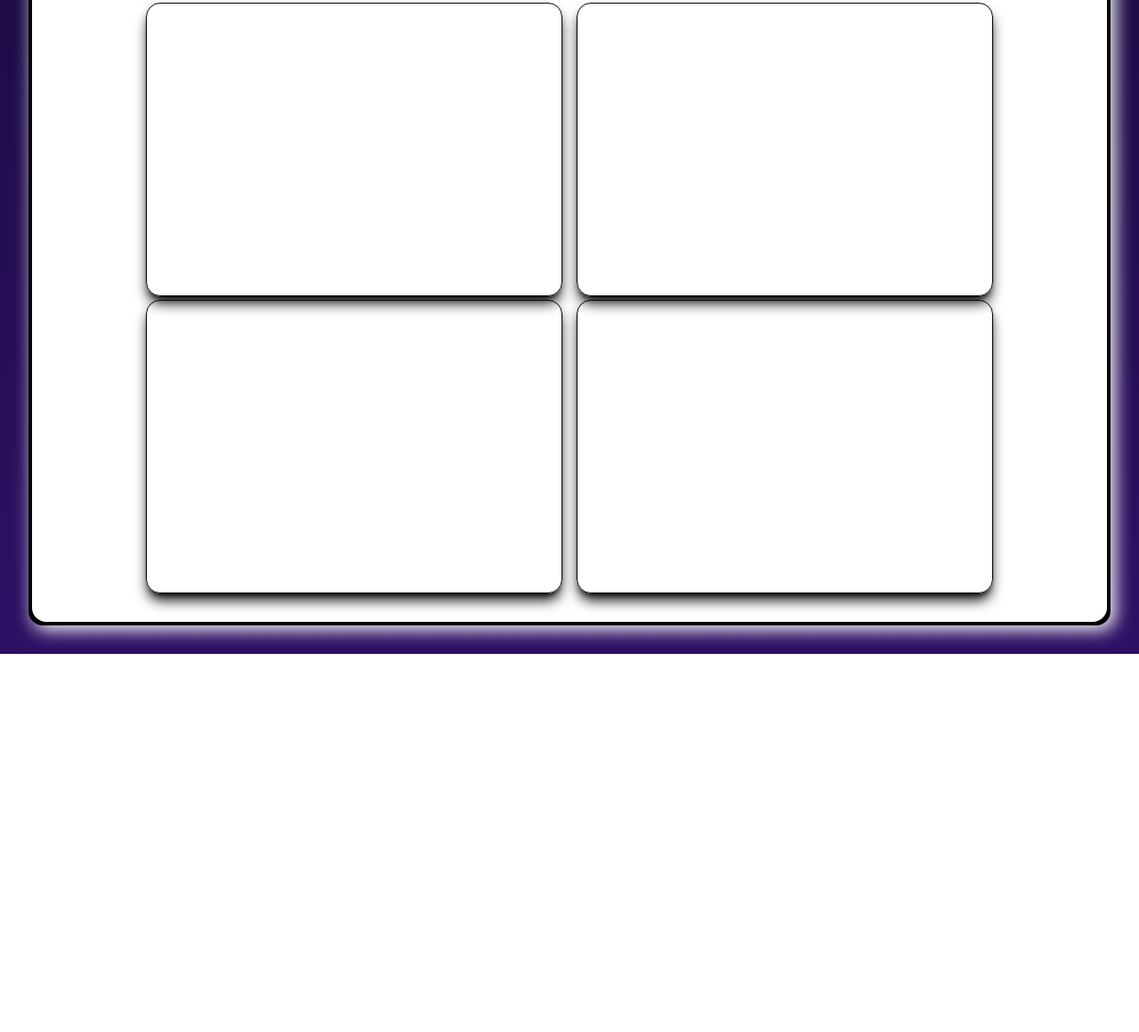
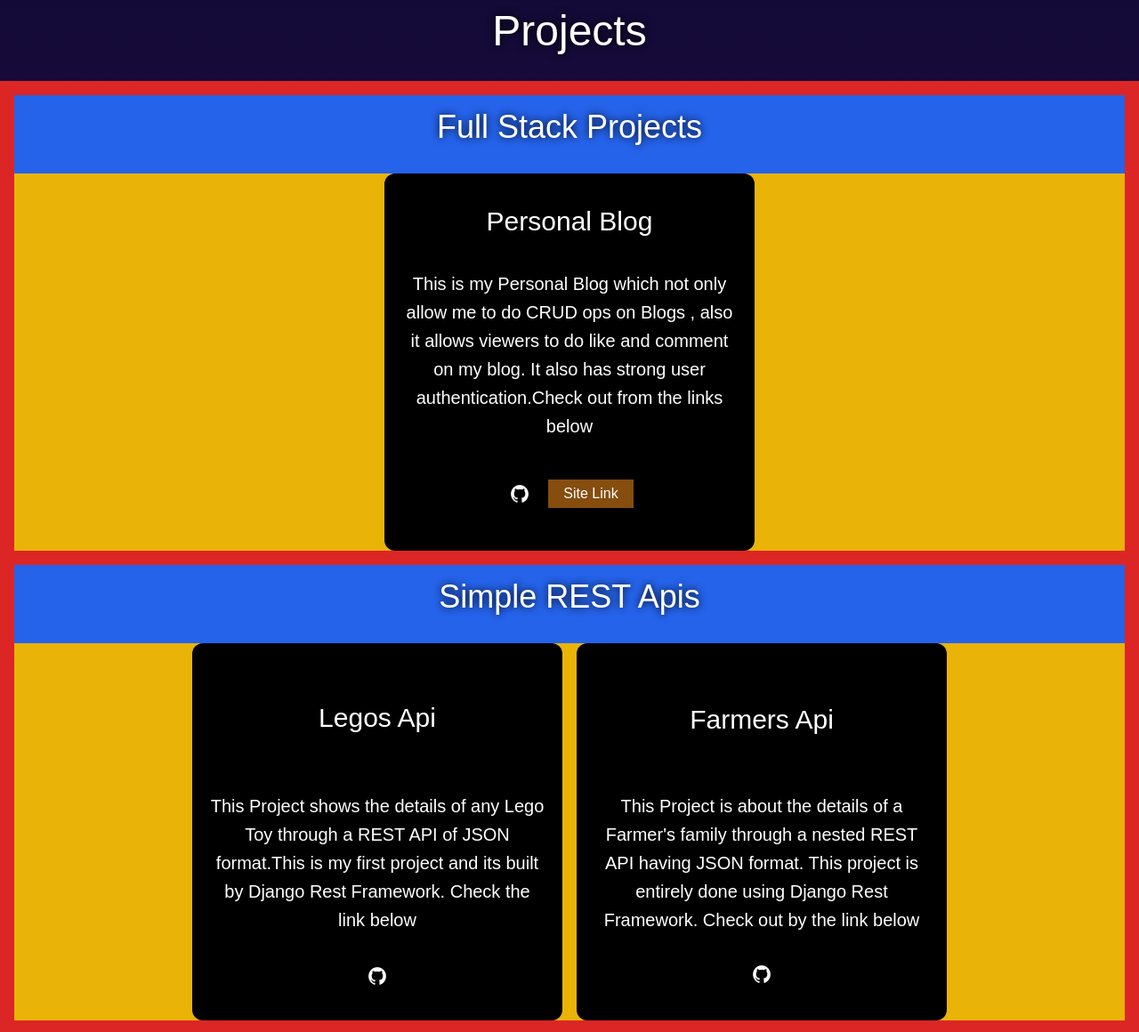
Before and after one commit to PARTHIB-DEB/EPITOME, a website built with Vite: page index.html in a window 1280 px wide. Shown: the part 1211-2371 px from the top of the page at 89% size. Before the commit the page ends 1946 px from the top, so only its background shows below. Built offline with nearby package versions, Linux system fonts and the light colour scheme; files whose address does not match are found by name; a web font is replaced by a local one.

Commit message:
changed homepage

```diff
--- a/index.html
+++ b/index.html
@@ -13,16 +13,14 @@
 </head>
 
 <body class="overflow-x-hidden bg-no-repeat bg-gradient-to-t from-violet-950 to-slate-950 text-white"
-    style="font-family: 'Inder', sans-serif;">
+    style="font-family: 'Inder', sans-serif">
     <!--Header-->
     <header class="py-[1.2rem] w-full bg-transparent md:mt-[1.5rem] md:mb-[5rem]"
-        style="filter:drop-shadow(0.5px 0.5px 8px white);">
+        style="filter: drop-shadow(0.5px 0.5px 8px white)">
         <!--Small Navbar-->
         <div class="small-navbar w-auto px-[1.5rem] md:hidden hover:cursor-pointer" id="smallnav">
             <div class="nav-ham flex items-center justify-between text-xl">
-                <p class="site-name" id="site-name">
-                    EPITOME
-                </p>
+                <p class="site-name" id="site-name">EPITOME</p>
                 <!--Manual Hamburger Creation-->
                 <div class="flex justify-end items-center -mr-[1rem] z-[10]" id="hamberger">
                     <div class="name-menu flex justify-between">
@@ -45,9 +43,7 @@
         </div>
         <!--Large Navbar + all menus-->
         <div class="large-navbar hidden md:flex justify-evenly items-centers text-xl">
-            <p class="site-name hover:cursor-pointer" id="site-name">
-                EPITOME
-            </p>
+            <p class="site-name hover:cursor-pointer" id="site-name">EPITOME</p>
             <p class="about hover:cursor-pointer">About</p>
             <p class="Skills hover:cursor-pointer">Skills</p>
             <p class="projects hover:cursor-pointer">Projects</p>
@@ -56,10 +52,13 @@
     </header>
     <!--Quote-->
     <div class="py-8 px-4 mx-auto max-w-screen-xl text-center mt-[3rem] lg:py-16 lg:px-12">
-        <h1 class="mb-4 text-4xl font-extrabold tracking-tight leading-none md:text-5xl lg:text-6xl">Creation is an art
-            of Engineering.</h1>
-        <p class="mb-8 text-lg font-normal text-gray-500 lg:text-xl sm:px-16 xl:px-48">Welcome to my EPITOME. It shows
-            all the works that I have done till now. Scroll down to know more about me</p>
+        <h1 class="mb-4 text-4xl font-extrabold tracking-tight leading-none md:text-5xl lg:text-6xl">
+            Creation is an art of Engineering.
+        </h1>
+        <p class="mb-8 text-lg font-normal text-gray-500 lg:text-xl sm:px-16 xl:px-48">
+            Welcome to my EPITOME. It shows all the works that I have done till now.
+            Scroll down to know more about me
+        </p>
         <div class="flex flex-col mb-8 md:mb-10 space-y-4 sm:flex-row sm:justify-center sm:space-y-0 sm:space-x-4">
             <a href="#"
                 class="inline-flex justify-center items-center py-3 px-5 text-base font-medium text-center text-white rounded-lg bg-purple-500 hover:bg-green-500 focus:ring-4 focus:ring-primary-300 dark:focus:ring-primary-900">
@@ -74,94 +73,174 @@
     </div>
     <!--Contents-->
     <!--Profile and about-->
-    <div class="profile-about h-[30rem] md:h-[40rem] md:-mt-[4rem] w-full flex flex-col items-center md:flex-row md:justify-evenly">
+    <div
+        class="profile-about h-[30rem] md:h-[40rem] md:-mt-[4rem] w-full flex flex-col items-center lg:flex-row lg:justify-evenly">
         <img src="static/myimage.png" alt="" srcset=""
-            class="img-block rounded-full h-[10rem] w-[10rem] md:h-[15rem] md:w-[15rem] bg-yellow-500 mt-[2rem] md:order-1">
-        <div class="abt-block h-[40%] w-[90%] md:w-1/2 md:h-[20%] flex justify-center items-center space-x-5  rounded-lg bg-black my-[1rem] p-[1rem] md:p-[2rem]"
-            style="filter: drop-shadow(5px 5px 10px white);">
-            <img src="static/terminal-light.png" alt="" srcset="" class=" h-[30px] w-[30px]">
-            <p class="content leading-8 overflow-x-hidden text-xl md:text-2xl text-center" id="element">
-            </p>
+            class="img-block rounded-lg h-[10rem] w-[10rem] md:h-[15rem] md:w-[15rem] bg-yellow-500 my-[4rem]" />
+        <div class="abt-block h-[35%] w-[90%] lg:w-[50%] lg:h-[30%] flex justify-center items-center space-x-5 rounded-lg bg-black my-[1rem] p-[1rem] lg:p-[2rem]"
+            style="filter: drop-shadow(5px 5px 10px white)">
+            <img src="static/terminal-light.png" alt="" srcset="" class="h-[30px] w-[30px]" />
+            <p class="content leading-8 overflow-x-hidden text-xl md:text-2xl text-center" id="element"></p>
         </div>
     </div>
-    <div class="projects mt-[1rem] md:-mt-[3rem] flex flex-col items-center">
-        <p class="text-center text-4xl md:text-5xl underline" style="filter: drop-shadow(0px 0px 5px black);">Projects</p>
+    <div class="projects mt-[6rem] flex flex-col items-center">
+        <p class="text-center text-4xl md:text-5xl" style="filter: drop-shadow(0px 0px 5px black)">
+            Projects
+        </p>
         <!--Project Box-->
         <!--Small Screen-->
         <div class="encap-small-proj mt-8 w-full h-1/2 flex flex-col space-y-2 py-[1rem] px-4 md:hidden">
             <div class="project-1 flex flex-col items-center space-y-2">
-                <div class="proj-cell w-full h-[2.5rem] bg-black rounded-xl  p-[0.1rem]  shadow-black shadow-lg flex justify-evenly items-center">
-                    <div class="inner-banner h-full w-full bg-white rounded-xl space-x-7 flex justify-center items-center">
+                <div
+                    class="proj-cell w-full h-[2.5rem] bg-black rounded-xl p-[0.1rem] shadow-black shadow-lg flex justify-evenly items-center">
+                    <div
+                        class="inner-banner h-full w-full bg-white rounded-xl space-x-7 flex justify-center items-center">
                         <div class="mark h-[1.5rem] w-[1.5rem] bg-black rounded-full p-[0.2rem]">
                             <div
                                 class="inner-mark h-full w-full rounded-full bg-white text-black flex items-center justify-center">
                                 <p class="font-bold">1</p>
                             </div>
                         </div>
-                        <div class="proj-name text-xl text-black font-bold">Project Name</div>
-                        <svg xmlns="http://www.w3.org/2000/svg" width="25" height="25" fill="#000000" viewBox="0 0 256 256" id="scroll">
+                        <div class="proj-name text-xl text-black font-bold">
+                            Project Name
+                        </div>
+                        <svg xmlns="http://www.w3.org/2000/svg" width="25" height="25" fill="#000000"
+                            viewBox="0 0 256 256" id="scroll">
                             <path
                                 d="M213.66,101.66l-80,80a8,8,0,0,1-11.32,0l-80-80A8,8,0,0,1,53.66,90.34L128,164.69l74.34-74.35a8,8,0,0,1,11.32,11.32Z">
                             </path>
                         </svg>
                     </div>
                 </div>
-                <div class="proj-desc max-h-[25rem] min-h-0 w-full bg-white rounded-xl flex flex-col items-center justify-center" id="sc">
-                </div>
+                <div class="proj-desc max-h-[25rem] min-h-0 w-full bg-white rounded-xl flex flex-col items-center justify-center"
+                    id="sc"></div>
             </div>
             <div class="project-2 flex flex-col items-center space-y-2">
-                <div class="proj-cell w-full h-[2.5rem] bg-black rounded-xl  p-[0.1rem]  shadow-black shadow-lg flex justify-evenly items-center">
-                    <div class="inner-banner h-full w-full bg-white rounded-xl space-x-7 flex justify-center items-center">
+                <div
+                    class="proj-cell w-full h-[2.5rem] bg-black rounded-xl p-[0.1rem] shadow-black shadow-lg flex justify-evenly items-center">
+                    <div
+                        class="inner-banner h-full w-full bg-white rounded-xl space-x-7 flex justify-center items-center">
                         <div class="mark h-[1.5rem] w-[1.5rem] bg-black rounded-full p-[0.2rem]">
                             <div
                                 class="inner-mark h-full w-full rounded-full bg-white text-black flex items-center justify-center">
                                 <p class="font-bold">2</p>
                             </div>
                         </div>
-                        <div class="proj-name text-xl text-black font-bold">Project Name</div>
-                        <svg xmlns="http://www.w3.org/2000/svg" width="25" height="25" fill="#000000" viewBox="0 0 256 256" id="scroll">
+                        <div class="proj-name text-xl text-black font-bold">
+                            Project Name
+                        </div>
+                        <svg xmlns="http://www.w3.org/2000/svg" width="25" height="25" fill="#000000"
+                            viewBox="0 0 256 256" id="scroll">
                             <path
                                 d="M213.66,101.66l-80,80a8,8,0,0,1-11.32,0l-80-80A8,8,0,0,1,53.66,90.34L128,164.69l74.34-74.35a8,8,0,0,1,11.32,11.32Z">
                             </path>
                         </svg>
                     </div>
                 </div>
-                <div class="proj-desc max-h-[25rem] min-h-0 w-full bg-white rounded-xl flex flex-col items-center justify-center" id="sc">
-                </div>
+                <div class="proj-desc max-h-[25rem] min-h-0 w-full bg-white rounded-xl flex flex-col items-center justify-center"
+                    id="sc"></div>
             </div>
             <div class="project-3 flex flex-col items-center space-y-2">
-                <div class="proj-cell w-full h-[2.5rem] bg-black rounded-xl  p-[0.1rem]  shadow-black shadow-lg flex justify-evenly items-center">
-                    <div class="inner-banner h-full w-full bg-white rounded-xl space-x-7 flex justify-center items-center">
+                <div
+                    class="proj-cell w-full h-[2.5rem] bg-black rounded-xl p-[0.1rem] shadow-black shadow-lg flex justify-evenly items-center">
+                    <div
+                        class="inner-banner h-full w-full bg-white rounded-xl space-x-7 flex justify-center items-center">
                         <div class="mark h-[1.5rem] w-[1.5rem] bg-black rounded-full p-[0.2rem]">
                             <div
                                 class="inner-mark h-full w-full rounded-full bg-white text-black flex items-center justify-center">
                                 <p class="font-bold">3</p>
                             </div>
                         </div>
-                        <div class="proj-name text-xl text-black font-bold">Project Name</div>
-                        <svg xmlns="http://www.w3.org/2000/svg" width="25" height="25" fill="#000000" viewBox="0 0 256 256" id="scroll">
+                        <div class="proj-name text-xl text-black font-bold">
+                            Project Name
+                        </div>
+                        <svg xmlns="http://www.w3.org/2000/svg" width="25" height="25" fill="#000000"
+                            viewBox="0 0 256 256" id="scroll">
                             <path
                                 d="M213.66,101.66l-80,80a8,8,0,0,1-11.32,0l-80-80A8,8,0,0,1,53.66,90.34L128,164.69l74.34-74.35a8,8,0,0,1,11.32,11.32Z">
                             </path>
                         </svg>
                     </div>
                 </div>
-                <div class="proj-desc max-h-[25rem] min-h-0 w-full bg-white rounded-xl flex flex-col items-center justify-center" id="sc">
-                </div>
+                <div class="proj-desc max-h-[25rem] min-h-0 w-full bg-white rounded-xl flex flex-col items-center justify-center"
+                    id="sc"></div>
             </div>
         </div>
         <!--Big Screen-->
-        <div class="encap-big-screen hidden md:flex overflow-x-hidden justify-center items-center encap-big-proj h-[50rem] w-full  mt-5  shadow-xl shadow-black p-[2rem]">
-            <div class="inner-big-screen  overflow-x-hidden h-full w-full bg-black rounded-2xl p-1" style="filter: drop-shadow(5px 5px 10px white);">
-                <div class="big-screen  overflow-x-hidden h-full w-full bg-white rounded-2xl grid grid-flow-col grid-rows-2 grid-cols-2 gap-y-1 gap-x-4 md:p-[2rem] lg:px-[8rem]">
-                    <div class="project-1 h-auto w-auto rounded-2xl shadow-black shadow-lg bg-transparent border-[1px] border-black"></div>
-                    <div class="project-2 h-auto w-auto rounded-2xl shadow-black shadow-lg bg-transparent border-[1px] border-black"></div>
-                    <div class="project-3 h-auto w-auto rounded-2xl shadow-black shadow-lg bg-transparent border-[1px] border-black"></div>
-                    <div class="project-4 h-auto w-auto rounded-2xl shadow-black shadow-lg bg-transparent border-[1px] border-black"></div>
+        <div class="hidden md:flex encap-big-proj m-[2rem] bg-red-600 h-[100rem] w-full flex-col items-center justify-center p-[1rem]">
+            <div class="Full-Projs flex flex-col items-center bg-blue-600 h-1/3 w-full mb-[1rem]">
+                <p class="text-center text-4xl my-[1rem]" style="filter: drop-shadow(0px 0px 5px black)">
+                    Full Stack Projects
+                </p>
+                <div class="f-proj mt-[1rem] w-full h-full flex justify-center space-x-4 items-center bg-yellow-500">
+                    <div class="p-1 h-full flex flex-col items-center justify-evenly w-1/3 bg-black rounded-xl">
+                        <p class="mt-[2rem] text-center text-3xl" style="filter: drop-shadow(0px 0px 5px black)">
+                            Personal Blog
+                        </p>
+                        <p class="pt-1 text-center px-[1rem] text-xl leading-8 mt-[2rem]"
+                            style="filter: drop-shadow(0px 0px 5px black)">
+                            This is my Personal Blog which not only allow me to do CRUD ops
+                            on Blogs , also it allows viewers to do like and comment on my
+                            blog. It also has strong user authentication.Check out from the
+                            links below
+                        </p>
+                        <div class="p1-links flex justify-center space-x-4 items-center h-full w-full">
+                            <a target="_blank" href="https://github.com/PARTHIB-DEB/PARTHIB-WRITES"><img
+                                    src="/static/github.png" alt="github-link" class="h-[2rem] w-[2rem]" /></a>
+                            <button class="h-[2rem] w-[6rem] text-center bg-yellow-800">
+                                <a target="_blank" href="https://parthib-writes.onrender.com/">Site Link</a>
+                            </button>
+                        </div>
+                    </div>
+                </div>
+            </div>
+
+
+            <div class="Api-Projs flex flex-col items-center bg-blue-600 h-1/3 w-full mb-[1rem]">
+                <p class="text-center text-4xl my-[1rem]" style="filter: drop-shadow(0px 0px 5px black)">
+                    Simple REST Apis
+                </p>
+                <div class="api-proj mt-[1rem] w-full h-full flex justify-center space-x-4 items-center bg-yellow-500">
+                    <div class="p-1 h-full flex flex-col items-center justify-evenly w-1/3 bg-black rounded-xl">
+                        <p class="mt-[2rem] text-center text-3xl" style="filter: drop-shadow(0px 0px 5px black)">
+                            Legos Api
+                        </p>
+                        <p class="pt-1 text-center px-[1rem] text-xl leading-8 mt-[2rem]"
+                            style="filter: drop-shadow(0px 0px 5px black)">
+                            This Project shows the details of any Lego Toy through a REST API of JSON format.This is my first project and its built by Django Rest Framework. Check the link below
+                        </p>
+                        <a target="_blank" href="https://github.com/PARTHIB-DEB/FARMERS-API" class="my-[0.1rem]"><img
+                                src="/static/github.png" alt="github-link" class="h-[2rem] w-[2rem]" /></a>
+                    </div>
+                    <div class="p-2 h-full flex flex-col items-center justify-evenly w-1/3 bg-black rounded-xl">
+                        <p class="mt-[2rem] text-center text-3xl" style="filter: drop-shadow(0px 0px 5px black)">
+                            Farmers Api
+                        </p>
+                        <p class="pt-1 text-center px-[1rem] text-xl leading-8 mt-[2rem]"
+                            style="filter: drop-shadow(0px 0px 5px black)">
+                            This Project is about the details of a Farmer's family through a
+                            nested REST API having JSON format. This project is entirely
+                            done using Django Rest Framework. Check out by the link below
+                        </p>
+                        <a target="_blank" href="https://github.com/PARTHIB-DEB/FARMERS-API" class="my-[0.1rem]"><img
+                                src="/static/github.png" alt="github-link" class="h-[2rem] w-[2rem]" /></a>
+                    </div>
+                </div>
+            </div>
+
+
+
+            <div class="html-Projs bg-blue-600 h-1/3 w-full">
+                <p class="text-center text-4xl my-[1rem]" style="filter: drop-shadow(0px 0px 5px black)">
+                    Simple REST Apis
+                </p>
+                <div class="html-proj  w-full h-full flex justify-center space-x-4 items-center bg-yellow-500">
+
                 </div>
             </div>
         </div>
     </div>
 </body>
 <script type="module" defer src="index.js"></script>
+
 </html>
```
